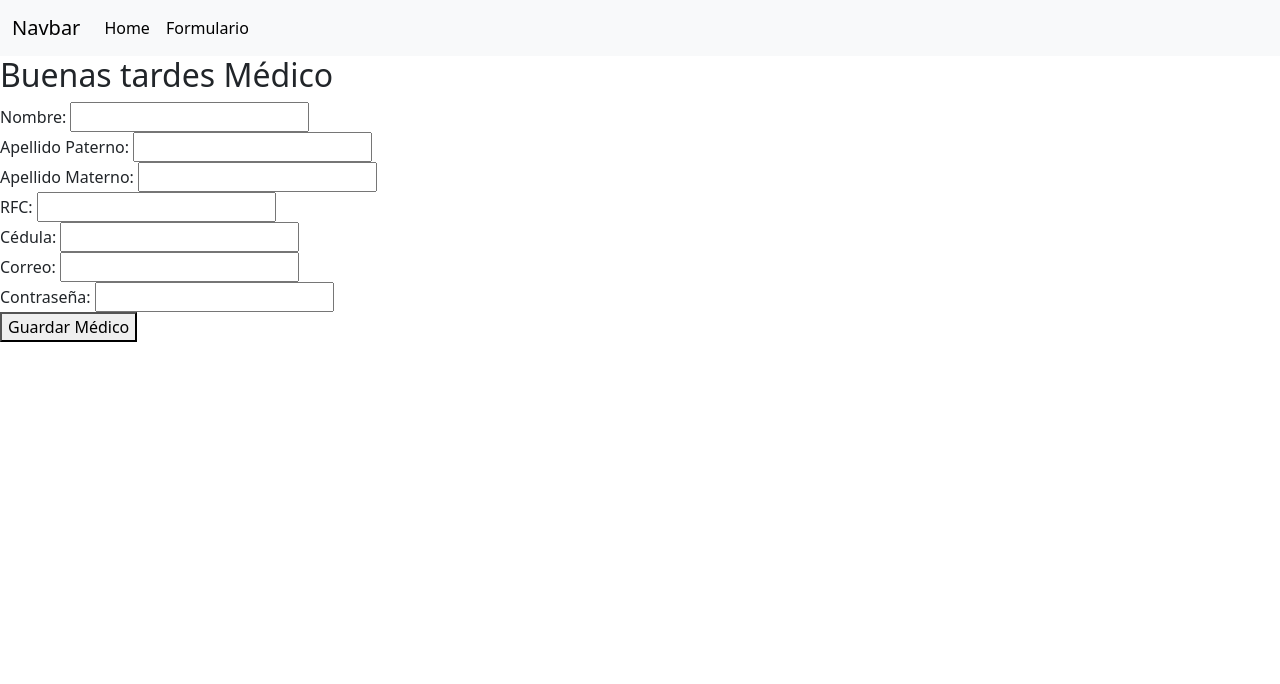
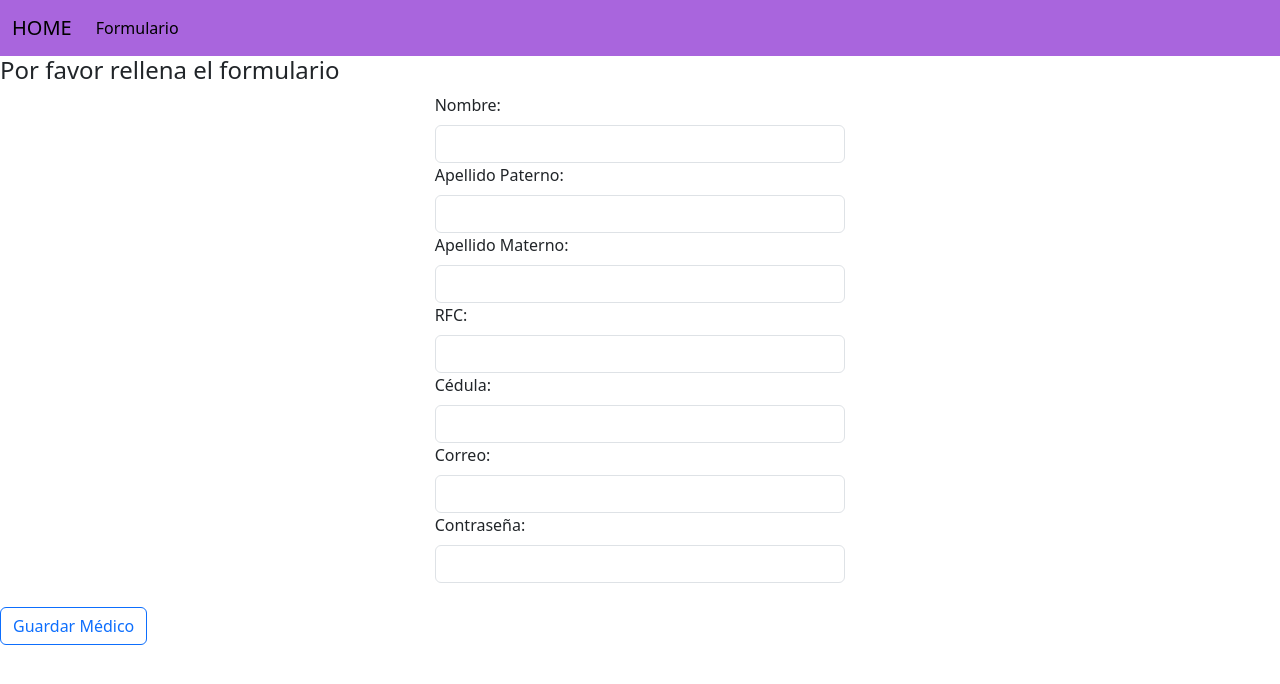
Before and after one commit to AndreaME07/PruebasFlask, a Flask app: page /formulario in a window 1280 px wide. Shown: the top 684 px of the page. Run offline with Flask 3, Linux system fonts and the light colour scheme; some libraries are stand-ins or nearby versions.

Commit message:
mejoras a la actividad 6

```diff
--- a/CRUD MEDICO/templates/formulario.html
+++ b/CRUD MEDICO/templates/formulario.html
@@ -7,46 +7,55 @@
 </head>
 <body>
     <link href="https://cdn.jsdelivr.net/npm/bootstrap@5.3.3/dist/css/bootstrap.min.css" rel="stylesheet" integrity="sha384-QWTKZyjpPEjISv5WaRU9OFeRpok6YctnYmDr5pNlyT2bRjXh0JMhjY6hW+ALEwIH" crossorigin="anonymous">
-    <nav class="navbar navbar-expand-lg bg-body-tertiary">
+    <style>
+        /* CSS personalizado */
+        .navbar-custom {
+            background-color: #a965dd; /* Este es el valor hexadecimal para indigo-600 */
+        }
+    </style>
+</head>
+<body>
+    <nav class="navbar navbar-expand-lg navbar-custom">
         <div class="container-fluid">
-          <a class="navbar-brand" href="#">Navbar</a>
+            <a class="navbar-brand" href="/">HOME</a>
             <button class="navbar-toggler" type="button" data-bs-toggle="collapse" data-bs-target="#navbarNavAltMarkup" aria-controls="navbarNavAltMarkup" aria-expanded="false" aria-label="Toggle navigation">
                 <span class="navbar-toggler-icon"></span>
             </button>
             <div class="collapse navbar-collapse" id="navbarNavAltMarkup">
                 <div class="navbar-nav">
-              <a class="nav-link active" aria-current="page" href="#">Home</a>
-              <a class="nav-link active" aria-current="page" href="#">Formulario</a>
+                    <a class="nav-link active" aria-current="page" href="formulario">Formulario</a>
                 </div>
             </div>
         </div>
     </nav>
-    <h2>Buenas tardes Médico</h2>
+    <h4>Por favor rellena el formulario</h4>
 
-    <form action="guardarmedico" method="POST">
-        <label for="txtNombre">Nombre:</label>
-        <input type="text" id="txtNombre" name="txtNombre" required><br>
+    <form action="guardarMedico" method="POST">
+        <div class="row justify-content-center">
+        <div class="mb-4 col-md-4">
+            <label for="txtNombre"  class="form-label">Nombre:</label>
+            <input type="text" class="form-control" id="txtNombre" name="txtNombre" required>
 
-        <label for="txtApellido_p">Apellido Paterno:</label>
-        <input type="text" id="txtApellido_p" name="txtApellido_p" required><br>
+            <label for="txtApellido_p" class="form-label">Apellido Paterno:</label>
+            <input type="text" class="form-control" id="txtApellido_p" name="txtApellido_p" required>
 
-        <label for="txtApellido_m">Apellido Materno:</label>
-        <input type="text" id="txtApellido_m" name="txtApellido_m" required><br>
+            <label for="txtApellido_m" class="form-label">Apellido Materno:</label>
+            <input type="text" class="form-control" id="txtApellido_m" name="txtApellido_m" required>
 
-        <label for="txtRFC">RFC:</label>
-        <input type="text" id="txtRFC" name="txtRFC" required><br>
+            <label for="txtRFC" class="form-label">RFC:</label>
+            <input type="text" class="form-control" id="txtRFC" name="txtRFC" required>
 
-        <label for="txtCedula">Cédula:</label>
-        <input type="text" id="txtCedula" name="txtCedula" required><br>
+            <label for="txtCedula" class="form-label">Cédula:</label>
+            <input type="text" class="form-control" id="txtCedula" name="txtCedula" required>
 
-        <label for="txtCorreo">Correo:</label>
-        <input type="email" id="txtCorreo" name="txtCorreo" required><br>
+            <label for="txtCorreo" class="form-label">Correo:</label>
+            <input type="email" class="form-control" id="txtCorreo" name="txtCorreo" required>
 
-        <label for="txtContrasena">Contraseña:</label>
-        <input type="password" id="txtContrasena" name="txtContrasena" required><br>
+            <label for="txtContrasena" class="form-label">Contraseña:</label>
+            <input type="password" class="form-control" id="txtContrasena" name="txtContrasena" required>
+        </div>
+    </div>
 
-        <button type="submit">Guardar Médico</button>
-    </form>
         {% with messages = get_flashed_messages() %}
         {% if messages %}
             <ul>
@@ -56,6 +65,12 @@
             </ul>
         {% endif %}
     {% endwith %}
+    <button type="submit" class="btn btn-outline-primary" >Guardar Médico</button>
+    </form>
+
     <script src="https://cdn.jsdelivr.net/npm/bootstrap@5.3.3/dist/js/bootstrap.bundle.min.js" integrity="sha384-YvpcrYf0tY3lHB60NNkmXc5s9fDVZLESaAA55NDzOxhy9GkcIdslK1eN7N6jIeHz" crossorigin="anonymous"></script>
+    <script src="https://code.jquery.com/jquery-3.6.0.min.js"></script>
+    <script src="https://cdn.jsdelivr.net/npm/@popperjs/core@2.9.3/dist/umd/popper.min.js"></script>
+    <script src="https://stackpath.bootstrapcdn.com/bootstrap/5.1.3/js/bootstrap.min.js"></script>
 </body>
 </html>
```
Also changed, not shown: CRUD MEDICO/templates/index.html (+10 -3 lines). Lines whose indentation alone changed are shown as unchanged.
